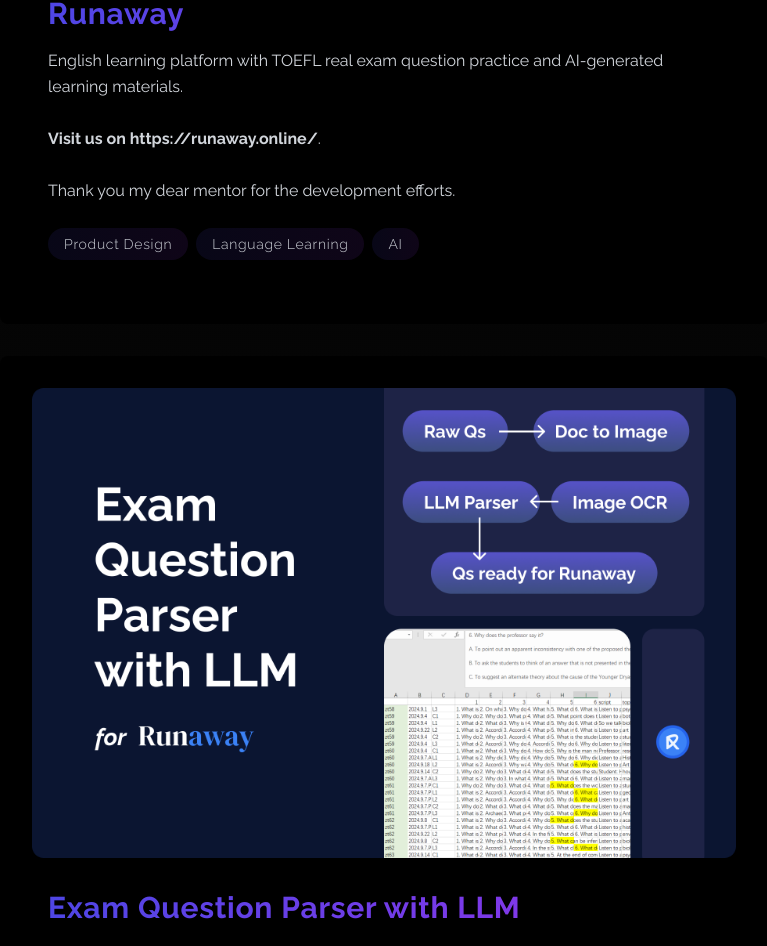
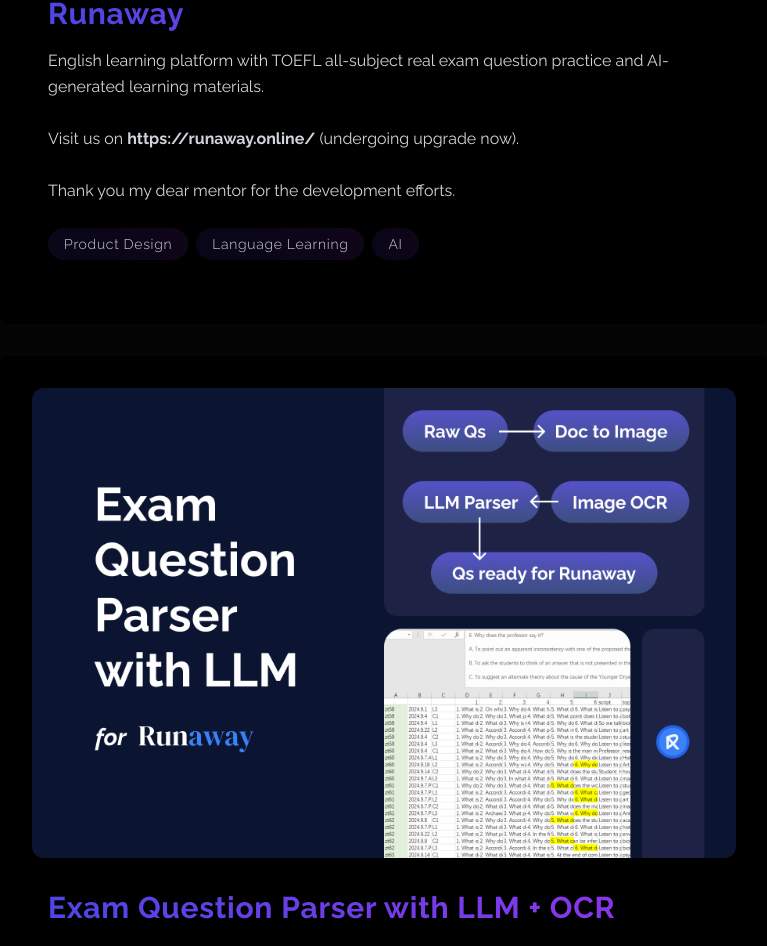
Before and after one commit to yyyyyxyyyyyx/personal-webpage, a Next.js app: page /past-work in a window 1280 px wide. Shown: the part 837-1783 px from the top of the page, without its empty margins (256-1023 px from the left). Built offline with nearby package versions, Linux system fonts and the light colour scheme.

Commit message:
Update past-work.js with more detailed project descriptions

```diff
--- a/pages/past-work.js
+++ b/pages/past-work.js
@@ -9,32 +9,35 @@
     items: [
       {
         title: "Runaway",
-        description: `English learning platform with TOEFL real exam question practice
+        description: `English learning platform with TOEFL all-subject real exam question practice
         and AI-generated learning materials.<br /><br />
-        <strong style="font-weight: 700;">Visit us on <a href="https://runaway.online/" target="_blank" rel="noopener noreferrer" class="hover:text-blue-400 transition-colors duration-300">https://runaway.online/</a></strong>.<br /><br />
+        Visit us on <strong style="font-weight: 700;"><a href="https://runaway.online/" target="_blank" rel="noopener noreferrer" class="hover:text-blue-400 transition-colors duration-300">https://runaway.online/</a></strong> (undergoing upgrade now).<br /><br />
                 Thank you my dear mentor for the development efforts.
 `,
         image: "/images/runaway.png",
         tags: ["Product Design", "Language Learning", "AI"]
       },
       {
-        title: "Exam Question Parser with LLM",
-        description: "Adapt OpenAI's API to parse and organize TOEFL exam questions, making the process far more efficient.",
+        title: "Exam Question Parser with LLM + OCR",
+        description: `Adapting OpenAI's API and Tesseract OCR to parse and organize TOEFL exam questions, making the process to map questions to Runaway question repo far more efficient. <br /><br />
+        Made with Windsurf in attempt to compare with Cursor (used in previous project).`,
         image: "/images/parser.png",
         tags: ["Indie Hacker w/Windsurf", "Productivity", "AI"]
       },
       {
         title: "English Learning Blogger",
-        description: `Posting English Learning content and videos on RedNote @Sr. <br /><br />
+        description: `Posting English Learning content and videos on RedNote @Sr since Mar, 2024. <br /><br />
         Subscriber: 1.3k. Highest record for a single post: 70k views+ 1k likes. <br /><br />
-        <strong style="font-weight: 700;">Follow me on <a href='https://www.xiaohongshu.com/user/profile/65c8a2f3000000000b036b41?xsec_token=YBwiETkzbhN3F6NHJukfpzDBUh-ysArhLs8qIlfZOE13k=&xsec_source=app_share&xhsshare=CopyLink&appuid=65c8a2f3000000000b036b41&apptime=1737894427&share_id=c9152acbc33a4ff1bbad4b842af73b13' target='_blank' rel='noopener noreferrer' class="hover:text-blue-400 transition-colors duration-300">RedNote 小红书 @Sr</a>.</strong>`,
+        Follow me on <strong style="font-weight: 700;"><a href='https://www.xiaohongshu.com/user/profile/65c8a2f3000000000b036b41?xsec_token=YBwiETkzbhN3F6NHJukfpzDBUh-ysArhLs8qIlfZOE13k=&xsec_source=app_share&xhsshare=CopyLink&appuid=65c8a2f3000000000b036b41&apptime=1737894427&share_id=c9152acbc33a4ff1bbad4b842af73b13' target='_blank' rel='noopener noreferrer' class="hover:text-blue-400 transition-colors duration-300">RedNote 小红书 @Sr</a>.</strong>`,
         image: "/images/sr.png",
         tags: ["Language Learning", "Social Media", "Teaching"]
       },
       {
         title: "TED Language Supervisor & Translator",
         description: `English to Simplified Chinese translation and review for over 500 TED Talks videos.<br /><br />
-        <strong style="font-weight: 700;">Visit me on <a href="https://www.ted.com/profiles/33353256/translator" target="_blank" rel="noopener noreferrer" class="hover:text-blue-400 transition-colors duration-300">https://www.ted.com/profiles/33353256/translator</a>.</strong><br /><br />`,
+        One of the top Translators on TED, and winner of TEDWomen 2023 Subtitling Contest.<br /><br />
+        Watch my past work on <strong style="font-weight: 700;"><a href="https://www.ted.com/profiles/33353256/translator" target="_blank" rel="noopener noreferrer" class="hover:text-blue-400 transition-colors duration-300">https://www.ted.com/profiles/33353256/translator</a>.</strong><br /><br />
+        Interview Script in Chinese (Jun, 2022): <strong style="font-weight: 700;"><a href="https://mp.weixin.qq.com/s/rFMjdOyVKCzADU12w2kE_g" target="_blank" rel="noopener noreferrer" class="hover:text-blue-400 transition-colors duration-300">https://mp.weixin.qq.com/s/rFMjdOyVKCzADU12w2kE_g</a>.</strong><br /><br />`,
         image: "/images/TED.png",
         tags: ["Volunteering", "Translation", "Culture"]
       }
@@ -46,16 +49,17 @@
       {
         title: "Tryout (2024)",
         description: `Experimental project of a fully-functional platform for recruiting new product beta testers. <br /><br />
-        Also an experient for Building in Public on X! <br /><br />
-        <strong style='font-weight: 700;'>Visit Tryout on <a href='http://tryout-six.vercel.app' target='_blank' rel='noopener noreferrer' class="hover:text-blue-400 transition-colors duration-300">http://tryout-six.vercel.app</a>.</strong>`,
+        Also an experient for Building in Public on X. <br /><br />
+        Made with Cursor to try out AI-assisted code generation. <br /><br />
+        Visit Tryout on <strong style='font-weight: 700;'><a href='http://tryout-six.vercel.app' target='_blank' rel='noopener noreferrer' class="hover:text-blue-400 transition-colors duration-300">http://tryout-six.vercel.app</a>.</strong>`,
         image: "/images/tryout.png",
         tags: ["Indie Hacker w/Cursor", "Product Launch", "Experiment"]
       },
       {
         title: "TV Blogger & Site Owner (2024)",
-        description: `Blogger + Site Owner of popular TV reality shows.  <br /><br />
+        description: `Blogger + Site Owner of popular TV reality shows, with an initial motivation to share latest shows abroad. <br /><br />
         Subscriber: 0.5k. Highest record: 87k views. <br /><br />
-        <strong style='font-weight: 700;'>Visit <a href='http://run-away.online' target='_blank' rel='noopener noreferrer' class="hover:text-blue-400 transition-colors duration-300">http://run-away.online</a></strong> (sadly no longer maintained).`,
+        Visit <strong style='font-weight: 700;'><a href='http://run-away.online' target='_blank' rel='noopener noreferrer' class="hover:text-blue-400 transition-colors duration-300">http://run-away.online</a></strong> (sadly no longer maintained).`,
         image: "/images/bb.png",
         tags: ["Indie Hacker w/Claude & Supabase", "TV & Reality Shows", "Social Media", "Experiment"]
       },
@@ -80,27 +84,27 @@
     items: [
       {
         title: "Book - Spooky Technology (2021)",
-        description: `Spooky Technology:A reflection on the invisible and otherworldly qualities in everyday technologies.<br /><br />
-        <strong style="font-weight: 700;">Visit <a href="https://spookyte.ch/" target="_blank" rel="noopener noreferrer" class="hover:text-blue-400 transition-colors duration-300">https://spookyte.ch/</a></strong><br /><br />
-        ISBN: 9780956542151.`,
+        description: `Spooky Technology: A reflection on the invisible and otherworldly qualities in everyday technologies. (ISBN: 9780956542151) <br /><br />
+        Visit<strong style="font-weight: 700;"> <a href="https://spookyte.ch/" target="_blank" rel="noopener noreferrer" class="hover:text-blue-400 transition-colors duration-300">https://spookyte.ch/</a></strong> to preview and download the book for free.<br /><br />
+        Co-authored with my Carnegie Mellon University Professors & Fellows.`,
         image: "/images/spooky.png",
         tags: ["Tech", "Book"]
       },
       {
         title: "START - Truck Trip Planner (2021)",
-        description: `Project at Volvo Group Connected Solutions Innovation Lab with Mack Truck.`,
+        description: `Innovation project (product design) at Volvo Group Connected Solutions Innovation Lab (HUB355) with Mack Truck.`,
         image: "/images/volvo.png",
         tags: ["Product Design", "Innovation", "Transportation"]
       },
       {
-        title: "Bluetooth Mesh (2019)",
-        description: `Research at the University of Hong Kong.`,
+        title: "Bluetooth Mesh for the IoT (2019)",
+        description: `Research at the University of Hong Kong, managing flooding issue in Bluetooth Mesh.`,
         image: "/images/hku.png",
         tags: ["Telecommunications", "Bluetooth", "Engineering"]
       },
       {
         title: "Intelligent Garage (2018)",
-        description: `Submission to Schneider Electric Go Green in the City Innovation Contest 2018 and winner the second prize.`,
+        description: `Submission to Schneider Electric Go Green in the City Innovation Contest 2018 and winner of the second prize.`,
         image: "/images/gogreen.png",
         tags: ["Innovation", "Engineering"]
       },
```
